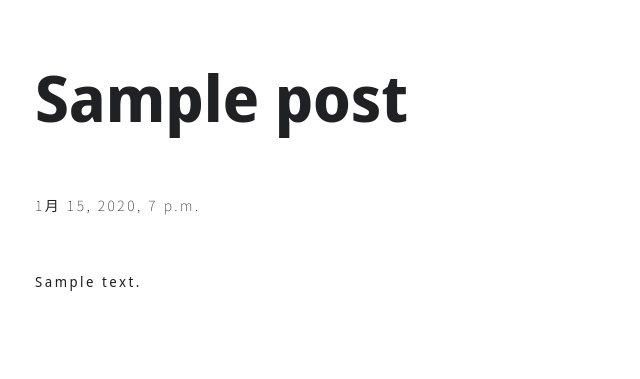
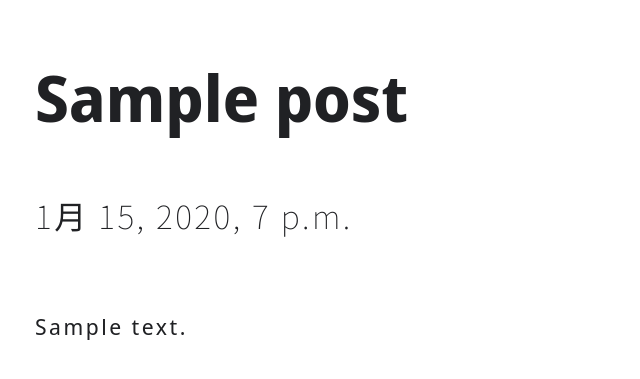
Before and after one commit to ciws009/my-second-blog, a Django app: page /post/1/ in a window 1280 px wide. Shown: the part 136-515 px from the top of the page, without its empty margins (0-640 px from the left). Run offline with Django 3.2, Linux system fonts and the light colour scheme; tables that the repository leaves empty hold one stand-in row (values such as "Sample post").

Commit message:
Chabge css

```diff
--- a/blog/static/css/blog.css
+++ b/blog/static/css/blog.css
@@ -25,7 +25,7 @@ article {
     margin: 40px 5px;
     color: #202124;
     font-family: 'Noto Sans Display', 'Noto Sans JP', Arial, Helvetica, sans-serif;
-    font-size: .875rem;
+    font-size: 1.5rem;
     font-weight: 400;
     letter-spacing: 0.1562rem;
     line-height: 3.5rem;
@@ -34,12 +34,17 @@ article {
 
 article h3 {
     text-align: left;
-    font-size: 3rem;
+    font-size: 2rem;
     line-height: 4.5rem;
 }
 
 time {
     color: #757575;
+}
+
+.main {
+    width: 20%, 20%;
+    border-bottom:black;
 }
 
 header {
@@ -54,7 +59,7 @@ header {
 header h5 {
     color: #202124;
     font-family: 'Noto Sans  Display', 'Noto Sans JP', Arial, Helvetica, sans-serif;
-    font-size: .875rem;
+    font-size: 2rem;
     font-weight: 400;
     letter-spacing: 0.1562rem;
     line-height: 1.5rem;
@@ -63,9 +68,13 @@ header h5 {
 .text {
     color: #202124;
     font-family: 'Noto Sans Display', 'Noto Sans JP', Arial, Helvetica, sans-serif;
-    font-size: .875rem;
+    font-size: 1.4rem;
     font-weight: 400;
     letter-spacing: 0.1562rem;
-    line-height: 1.5rem;
+    line-height: 2rem;
     padding: 15px 35px;
 }
+
+h3.text {
+    font-size: 2rem;
+}
```
